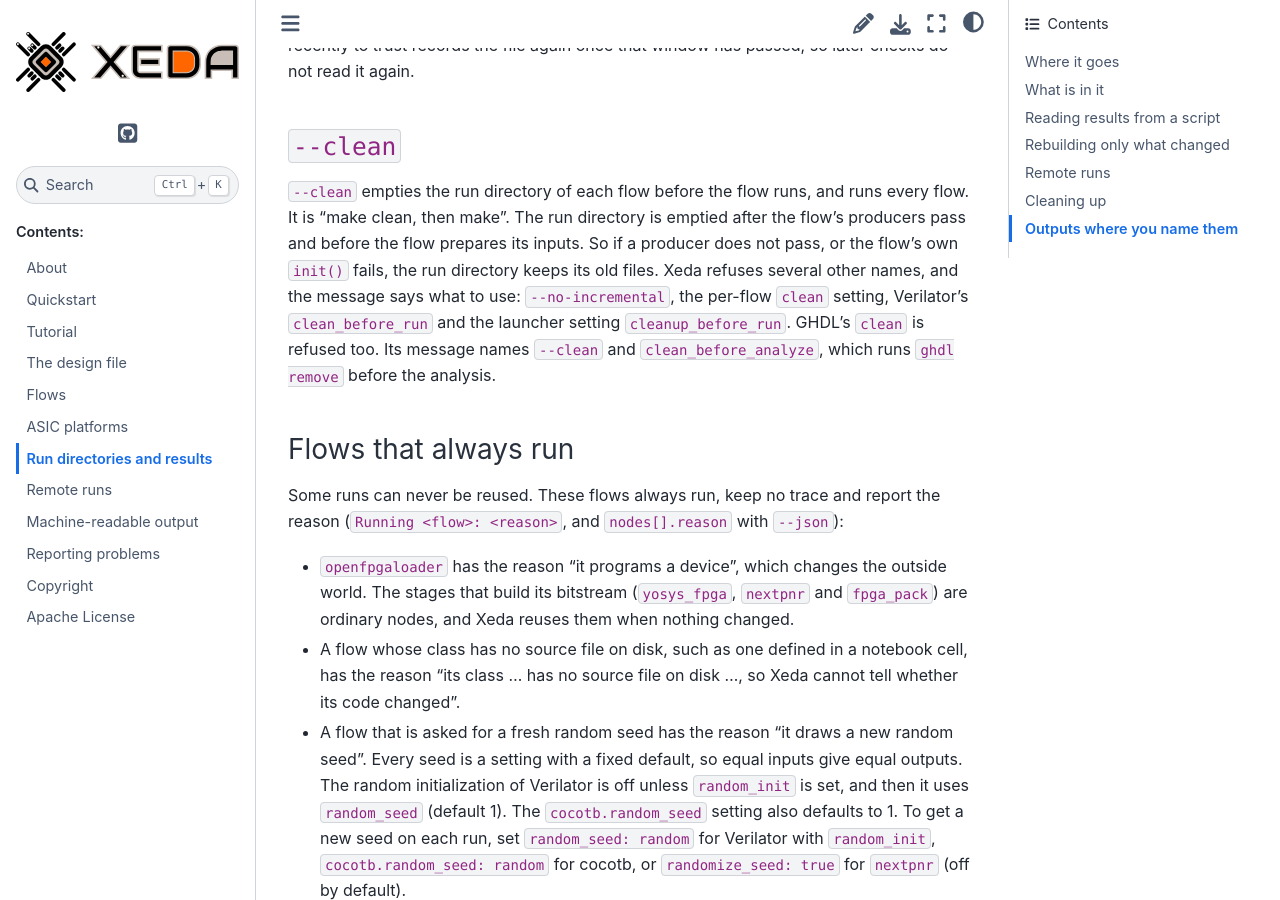
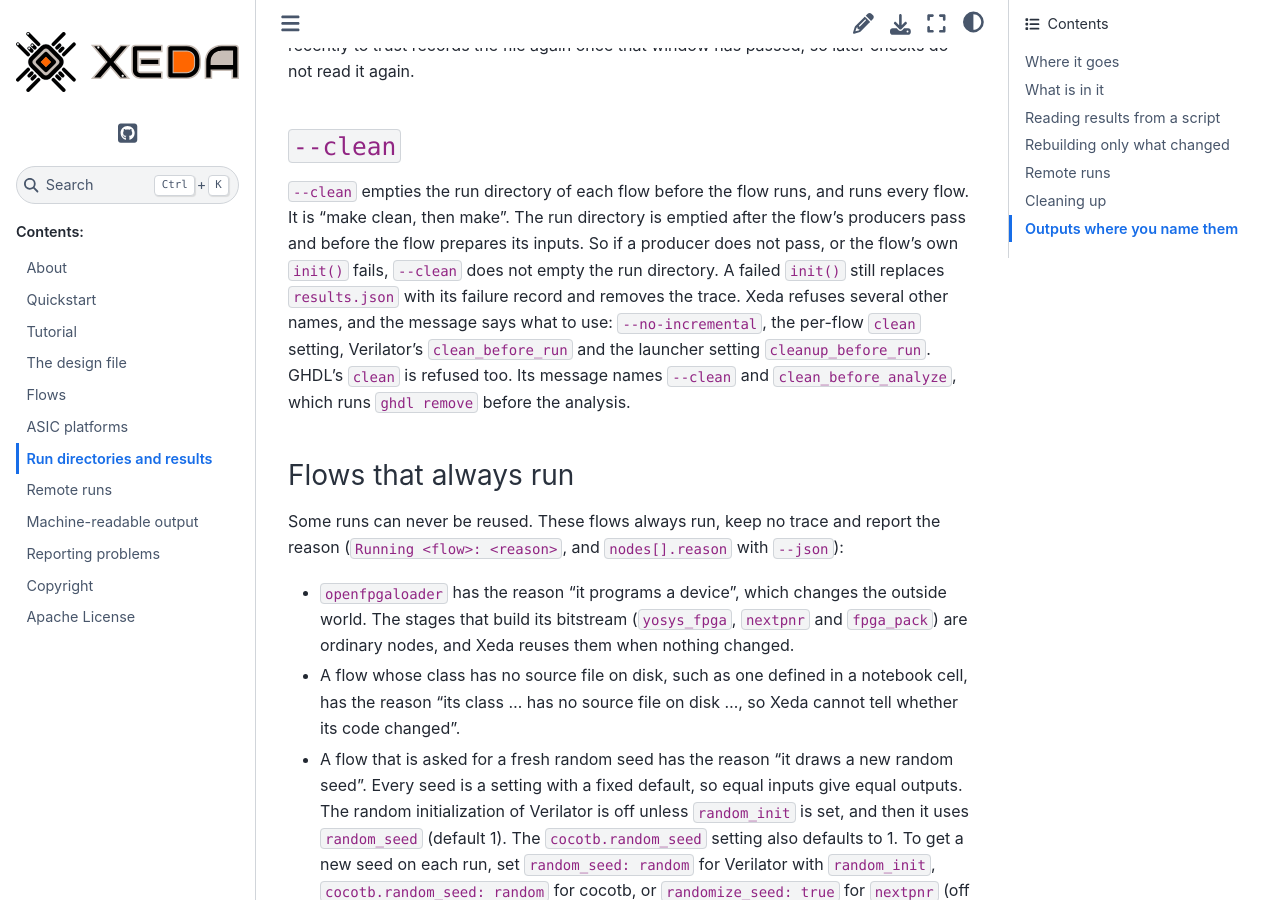
Before and after one commit to XedaHQ/xeda, a Sphinx documentation site: the page built from docs/run-directories.rst, in a window 1280 px wide and 900 px high, scrolled down 10376 px. Built offline with Sphinx 7.4.7 and the Sphinx Book theme 1.1.4, drawn with Linux system fonts in a browser that asks for light colours.

Commit message:
Say what a failed init() leaves in the run directory under --clean

```diff
--- a/docs/run-directories.rst
+++ b/docs/run-directories.rst
@@ -400,7 +400,8 @@ later checks do not read it again.
 ``--clean`` empties the run directory of each flow before the flow runs, and runs every flow. It is
 "make clean, then make". The run directory is emptied after the flow's producers pass and before
 the flow prepares its inputs. So if a producer does not pass, or the flow's own ``init()`` fails,
-the run directory keeps its old files. Xeda refuses several other names, and the message says what
+``--clean`` does not empty the run directory. A failed ``init()`` still replaces ``results.json``
+with its failure record and removes the trace. Xeda refuses several other names, and the message says what
 to use:
 ``--no-incremental``, the per-flow ``clean`` setting, Verilator's ``clean_before_run`` and the
 launcher setting ``cleanup_before_run``. GHDL's ``clean`` is refused too. Its message names
```
